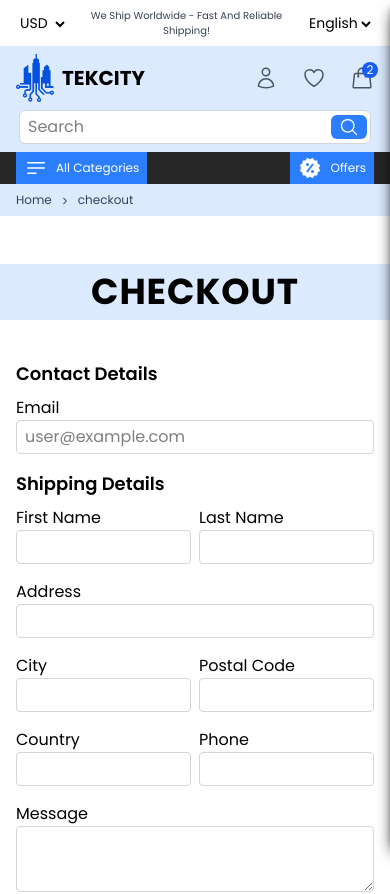
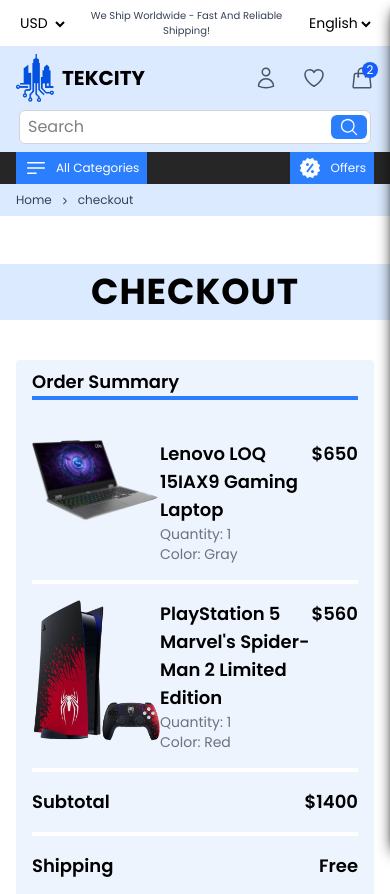
Before and after one commit to muhammadh03/front, a React (Vite) app: page /checkout in a window 390 px wide. Shown: the top 894 px of the page. Built offline with nearby package versions, Linux system fonts and the light colour scheme.

Commit message:
small update

```diff
--- a/src/Components/Cart/Checkout.jsx
+++ b/src/Components/Cart/Checkout.jsx
@@ -40,7 +40,7 @@
                 <h1 className='text-4xl font-bold tracking-wide'>CHECKOUT</h1>
             </div>
             <div className='container mx-auto'>
-                <div className='flex flex-col lg:flex-row gap-4 mt-8'>
+                <div className='flex flex-col-reverse lg:flex-row gap-4 mt-8'>
                     <div className='w-full lg:w-1/2'>
                         <div>
                             <div>
```
